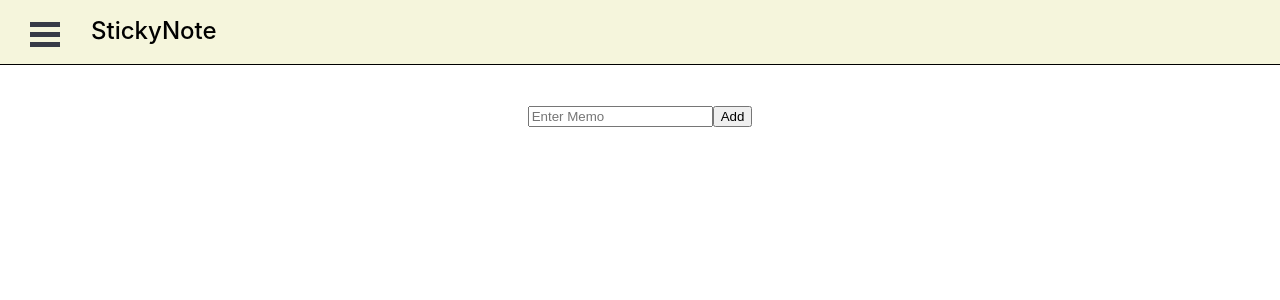
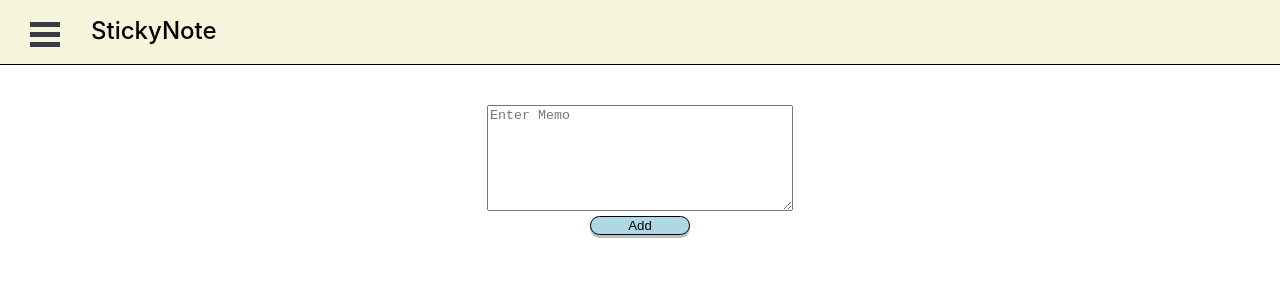
Before and after one commit to yterasaka/sticky-note, a React (Create React App) app: page / in a window 1280 px wide. Shown: the top 300 px of the page. Built offline with nearby package versions, Linux system fonts and the light colour scheme.

Commit message:
Update style TextInput & AddButton

```diff
--- a/src/components/Editor.jsx
+++ b/src/components/Editor.jsx
@@ -4,8 +4,30 @@ import useMemos from "../hooks/useMemos";
 const Form = styled.form`
   margin: 1rem;
   text-align: center;
-  height: 2rem;
+  height: rem;
+  display: flex;
+  flex-direction: column;
 `;
+
+const TextInput = styled.textarea`
+  height: 100px;
+  width: 300px;
+  outline: none;
+  margin-bottom: 5px;
+`
+const AddButton = styled.input`
+  width: 100px;
+  margin: 0 auto;
+  background-color: lightblue;
+  border: 1px solid;
+  box-shadow: 0px 3px #bfbfbf;
+  border-radius: 50px;
+  &:active {
+    box-shadow: none;
+    position: relative;
+    top: 3px;
+  }
+`
 
 const Container = styled.div`
   display: flex;
@@ -37,13 +59,13 @@ export const Editor = () => {
           handleOnSubmit();
         }}
       >
-        <input
+        <TextInput
           type="text"
           value={text}
           placeholder="Enter Memo"
           onChange={(e) => handleOnChange(e)}
         />
-        <input type="submit" value="Add" onSubmit={handleOnSubmit} />
+        <AddButton type="submit" value="Add" onSubmit={handleOnSubmit} />
       </Form>
 
       <MemoArea>
```
